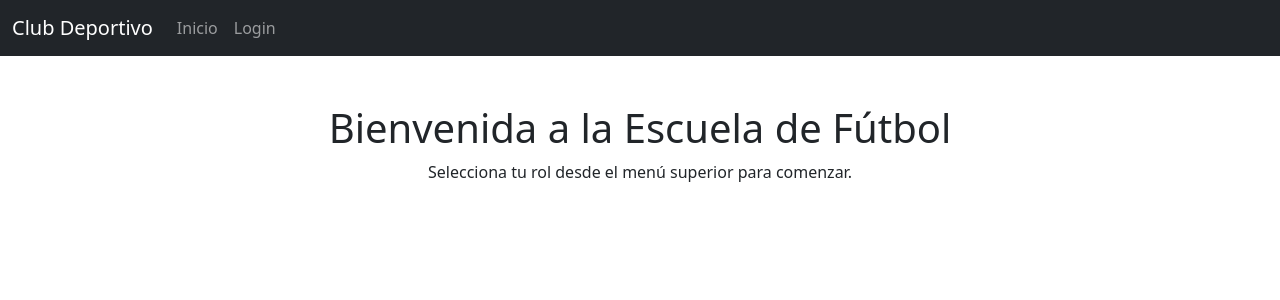
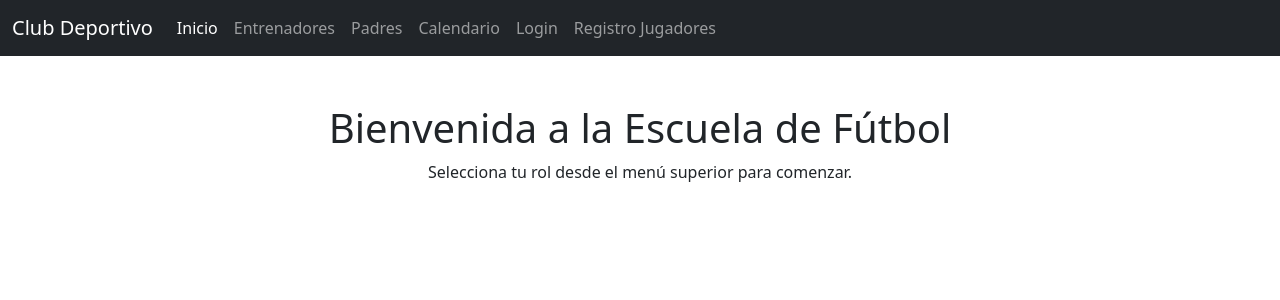
Before and after one commit to AdrianG2405/club_deportivo, a PHP site: page / in a window 1280 px wide. Shown: the top 300 px of the page. Run offline with PHP 8.4, Linux system fonts and the light colour scheme.

Commit message:
Descripción del cambio

```diff
--- a/Includes/header.php
+++ b/Includes/header.php
@@ -1,78 +1,52 @@
-<?php
-// Inicia la sesión si no está iniciada
-if (session_status() === PHP_SESSION_NONE) {
-    session_start();
-}
-
-// Rol del usuario, puede ser 'entrenador', 'padre' o null
-$rol = $_SESSION['usuario']['rol'] ?? null;
-?>
-
 <!DOCTYPE html>
 <html lang="es">
 <head>
     <meta charset="UTF-8">
     <meta name="viewport" content="width=device-width, initial-scale=1.0">
     <title>Club Deportivo</title>
-    <!-- Bootstrap CSS -->
+    <!-- Agregar Bootstrap -->
     <link href="https://cdn.jsdelivr.net/npm/bootstrap@5.1.3/dist/css/bootstrap.min.css" rel="stylesheet">
 </head>
 <body>
-
     <!-- Menú de navegación -->
     <nav class="navbar navbar-expand-lg navbar-dark bg-dark">
         <div class="container-fluid">
-        <a class="navbar-brand" href="/club_deportivo/index.php">Club Deportivo</a>
-        <button class="navbar-toggler" type="button" data-bs-toggle="collapse" data-bs-target="#navbarNav"
-                aria-controls="navbarNav" aria-expanded="false" aria-label="Toggle navigation">
+            <a class="navbar-brand" href="#">Club Deportivo</a>
+            <button class="navbar-toggler" type="button" data-bs-toggle="collapse" data-bs-target="#navbarNav" aria-controls="navbarNav" aria-expanded="false" aria-label="Toggle navigation">
                 <span class="navbar-toggler-icon"></span>
             </button>
-
             <div class="collapse navbar-collapse" id="navbarNav">
                 <ul class="navbar-nav">
-
-                <!-- Enlace común -->
+                    <!-- Enlace a la página de inicio -->
                     <li class="nav-item">
-                    <a class="nav-link" href="/club_deportivo/index.php">Inicio</a>
+                        <a class="nav-link active" href="index.php">Inicio</a>
                     </li>
-
-                <!-- Menú para entrenadores -->
-                <?php if ($rol === 'entrenador'): ?>
+                    <!-- Enlace a la página de entrenadores -->
                     <li class="nav-item">
-                        <a class="nav-link" href="/club_deportivo/administrar/asistencia.php">Asistencia</a>
+                        <a class="nav-link" href="administrar/entrenadores.php">Entrenadores</a>
                     </li>
+                    <!-- Enlace a la página de padres -->
                     <li class="nav-item">
-                        <a class="nav-link" href="/club_deportivo/administrar/registro_jugador.php">Jugador</a>
+                        <a class="nav-link" href="administrar/padres.php">Padres</a>
                     </li>
+                    <!-- Enlace a la página de calendario -->
                     <li class="nav-item">
-                        <a class="nav-link" href="/club_deportivo/administrar/entrenador.php">Entrenador</a>
+                        <a class="nav-link" href="administrar/calendario.php">Calendario</a>
                     </li>
+                    <!-- Enlace a la página de login -->
                     <li class="nav-item">
-                        <a class="nav-link" href="/club_deportivo/administrar/pagos.php">Pagos</a>
+                        <a class="nav-link" href="includes/login.php">Login</a>
                     </li>
-                <?php endif; ?>
-
-                <!-- Menú para padres -->
-                <?php if ($rol === 'padre'): ?>
+                    <!-- Enlace a la página de registro de jugadores -->
                     <li class="nav-item">
-                        <a class="nav-link" href="/club_deportivo/partidos.php">Partidos</a>
+                        <a class="nav-link" href="administrar/registro_jugadores.php">Registro Jugadores</a>
                     </li>
-                <?php endif; ?>
-
-                <!-- Autenticación -->
-                <?php if (!$rol): ?>
-                    <li class="nav-item">
-                        <a class="nav-link" href="/club_deportivo/includes/login.php">Login</a>
-                    </li>
-                <?php else: ?>
-                    <li class="nav-item">
-                        <a class="nav-link" href="/club_deportivo/includes/logout.php">Cerrar sesión</a>
-                    </li>
-                <?php endif; ?>
                 </ul>
             </div>
         </div>
     </nav>
 
-<!-- Contenedor principal -->
-<div class="container mt-4">
+    <!-- Agregar el script de Bootstrap -->
+    <script src="https://cdn.jsdelivr.net/npm/bootstrap@5.1.3/dist/js/bootstrap.bundle.min.js"></script>
+</body>
+</html>
```
Also changed, not shown: db.sql (added, +56 -0 lines). Lines whose indentation alone changed are shown as unchanged.
